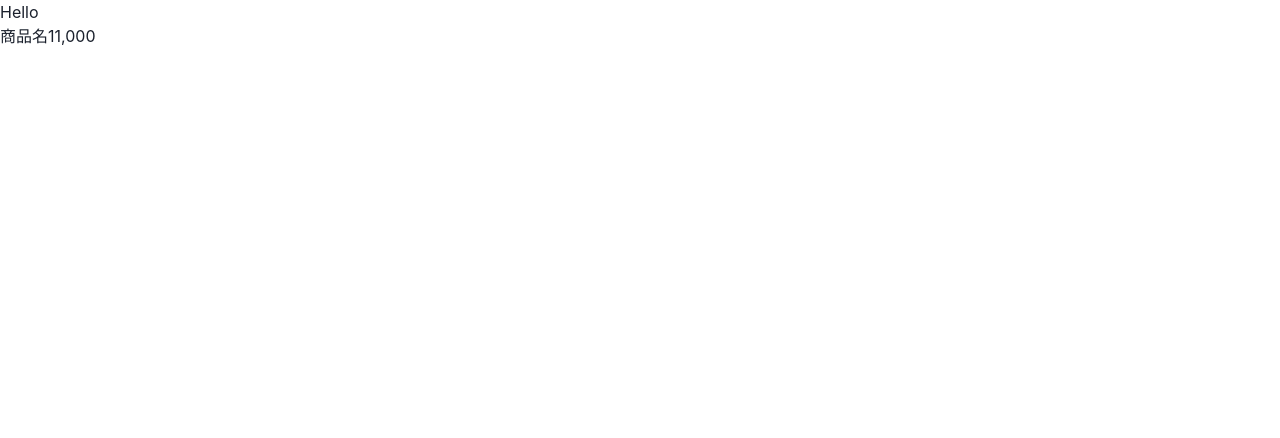
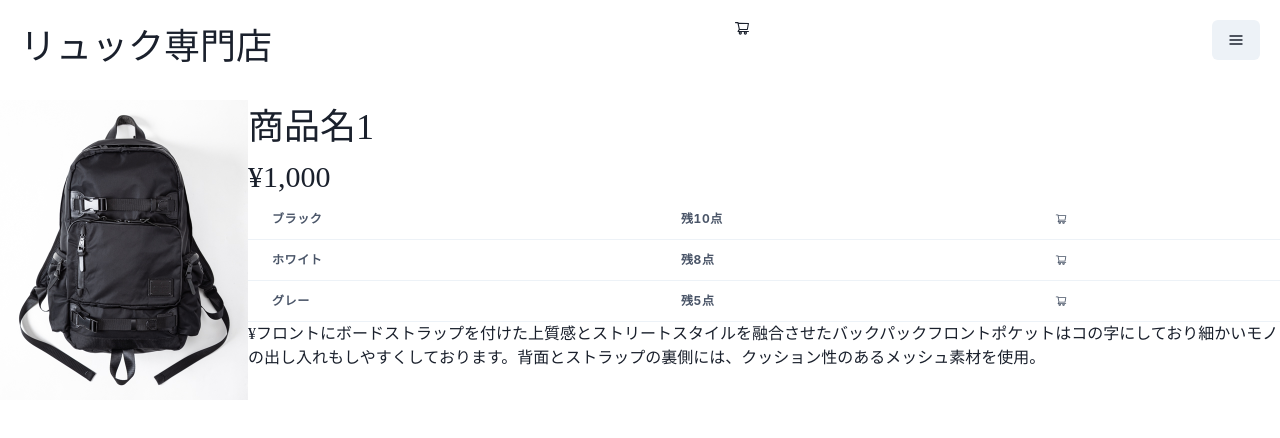
Before and after one commit to mami0709/EC_site, a Next.js app: page /recomend/1 in a window 1280 px wide. Shown: the top 438 px of the page. Built offline with nearby package versions, Linux system fonts and the light colour scheme.

Commit message:
商品詳細ページ

```diff
--- a/pages/recomend/[id].tsx
+++ b/pages/recomend/[id].tsx
@@ -5,6 +5,9 @@ import {  ProductsData } from "../../definitions/productData"
 import { useSelector, useDispatch } from "react-redux";
 import { setProducts, ProductState } from "../../redux/slice/products";
 import { useState } from "react";
+import { Tab } from "../../layout/Tab"
+import { Box, Text, Image, Center, SimpleGrid, GridItem,LinkBox, LinkOverlay, Heading ,Grid, TableContainer, Table , Tr, Th, Thead, Tbody,   } from '@chakra-ui/react'
+import { AiOutlineShoppingCart } from 'react-icons/ai'
 
 
 
@@ -13,17 +16,51 @@ const Test: NextPage = () => {
 	const { id } = router.query;
   const taskList:any = useSelector<ProductState>((state:any) => state.products.value);
 
-
+	//queryで取得したIDをもとにtaskListから呼び出し。resultに格納
 	const result = taskList.find((task: any) => {
     return String(task.id) == id;
 	})
 
 	return (
 		<div>
-			<h1>Hello</h1>
-			{result?.title}
-			{result?.price}
+      <Tab />
+      <Center paddingTop={"100px"}  width="100%">
+				<Box display={"flex"}>
+					{/* eslint-disable-next-line jsx-a11y/alt-text */}
+					<Image src={`../${result?.image}`} boxSize='300px' objectFit='cover' />
+					<Box>
+						<Text fontSize='4xl' fontFamily="HiraMinProN-W3">{result?.title}</Text>
+						<Text fontSize='3xl' fontFamily="HiraMinProN-W3">¥{result?.price}</Text>
+
+						<TableContainer>
+							<Table>
+								<Tbody>
+									<Tr>
+										<Th>{result?.color1}</Th>
+										<Th>残10点</Th>
+										<Th><AiOutlineShoppingCart /></Th>
+									</Tr>
+									<Tr>
+										<Th>{result?.color2}</Th>
+										<Th>残8点</Th>
+										<Th><AiOutlineShoppingCart /></Th>
+									</Tr>
+									<Tr>
+										<Th>{result?.color3}</Th>
+										<Th>残5点</Th>
+										<Th><AiOutlineShoppingCart /></Th>
+									</Tr>
+								</Tbody>
+							</Table>
+						</TableContainer>
+						<Text fontSize='1xl' fontFamily="HiraMinProN-W3">¥{result?.message}</Text>
+					</Box>
+
+
+				</Box>
+			</Center>
 		</div>
+
 	)
 }
 export default Test;
```
